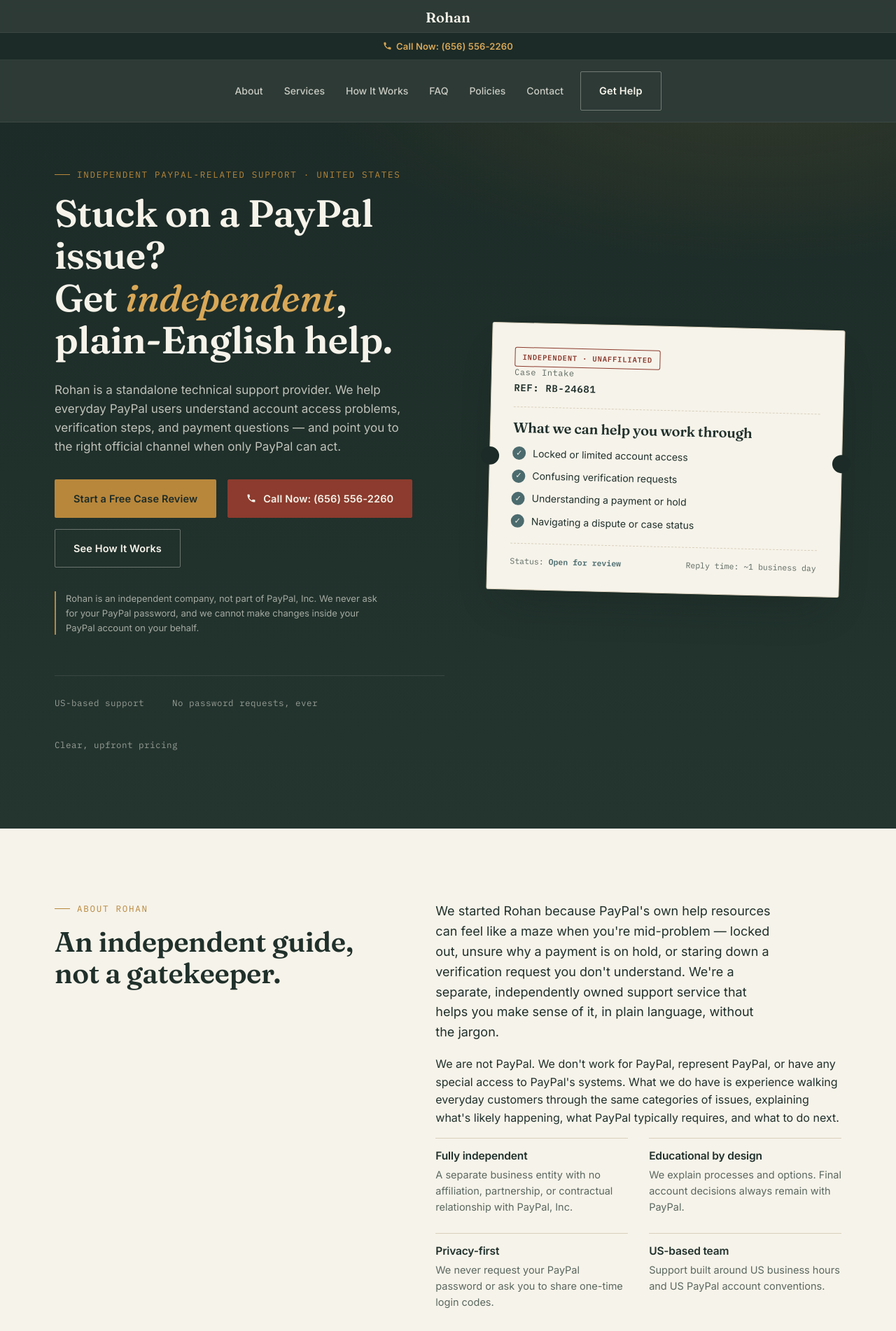
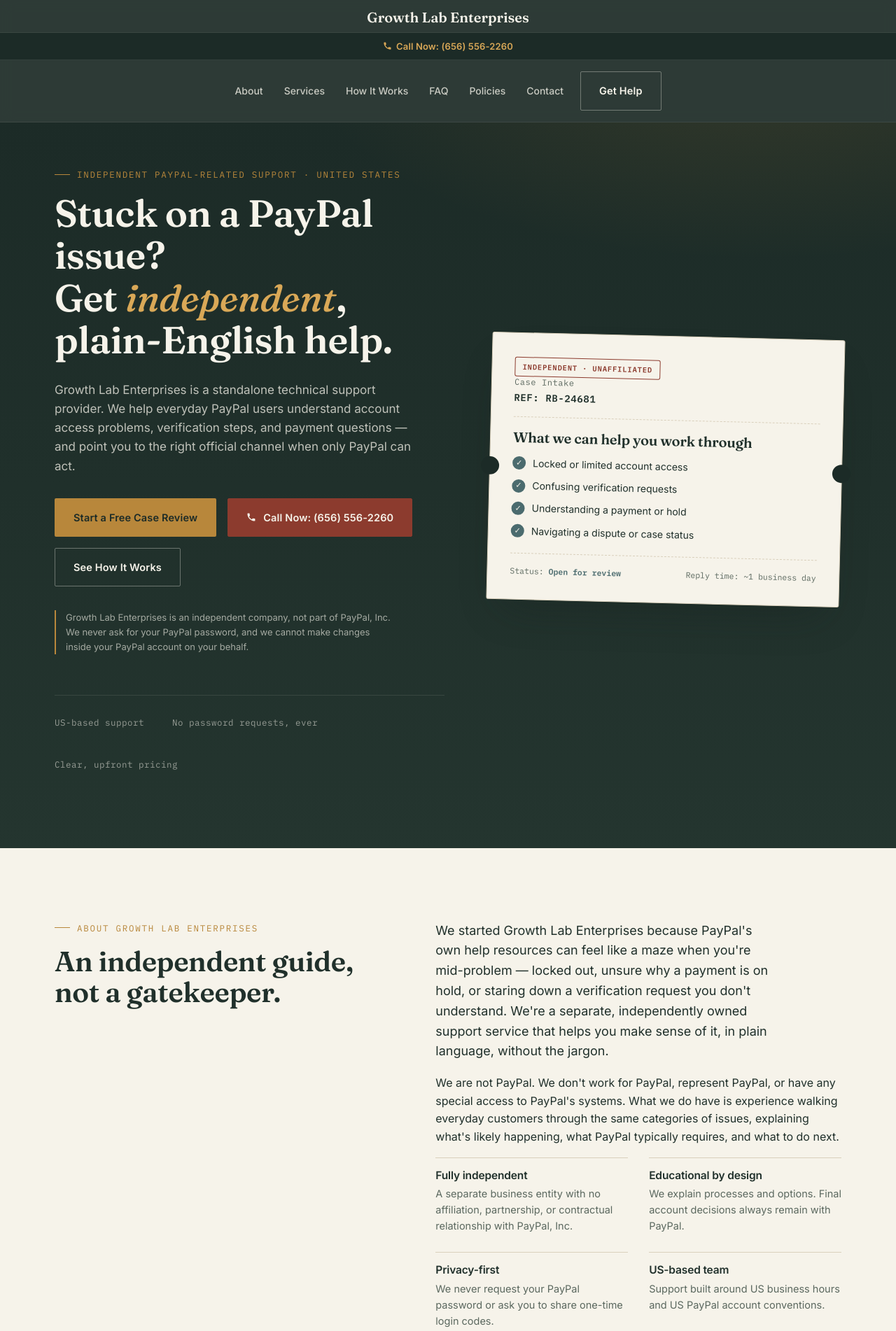
Before and after one commit to himkaran25/independent-support-for-pay-pal, a plain HTML site: page index.html in a window 1280 px wide. Shown: the top 1902 px of the page at 70% size. Drawn offline with Linux system fonts and the light colour scheme.

Commit message:
Update branding from Rohan to Growth Lab Enterprises

```diff
--- a/index.html
+++ b/index.html
@@ -3,23 +3,23 @@
 <head>
 <meta charset="UTF-8">
 <meta name="viewport" content="width=device-width, initial-scale=1.0">
-<title>Rohan | Independent Third-Party PayPal Account Support (US)</title>
-<meta name="description" content="Rohan provides independent, third-party technical support to US customers navigating PayPal account access, verification, and payment issues. Not affiliated with, endorsed by, or sponsored by PayPal.">
+<title>Growth Lab Enterprises | Independent Third-Party PayPal Account Support (US)</title>
+<meta name="description" content="Growth Lab Enterprises provides independent, third-party technical support to US customers navigating PayPal account access, verification, and payment issues. Not affiliated with, endorsed by, or sponsored by PayPal.">
 <meta name="keywords" content="independent PayPal help, PayPal account support, PayPal login help, third-party technical support, PayPal verification help, PayPal troubleshooting USA">
 <meta name="robots" content="index, follow">
-<meta name="author" content="Rohan">
-<link rel="canonical" href="https://www.rohanbusiness.com/">
+<meta name="author" content="Growth Lab Enterprises">
+<link rel="canonical" href="https://www.growthlabenterprises.com/">
 
 <!-- Open Graph -->
 <meta property="og:type" content="website">
-<meta property="og:title" content="Rohan | Independent Third-Party PayPal Account Support">
-<meta property="og:description" content="Independent guidance for PayPal account access, verification, and payment questions. Rohan is not affiliated with PayPal.">
-<meta property="og:url" content="https://www.rohanbusiness.com/">
+<meta property="og:title" content="Growth Lab Enterprises | Independent Third-Party PayPal Account Support">
+<meta property="og:description" content="Independent guidance for PayPal account access, verification, and payment questions. Growth Lab Enterprises is not affiliated with PayPal.">
+<meta property="og:url" content="https://www.growthlabenterprises.com/">
 <meta property="og:locale" content="en_US">
 
 <!-- Twitter -->
 <meta name="twitter:card" content="summary_large_image">
-<meta name="twitter:title" content="Rohan | Independent PayPal Account Support">
+<meta name="twitter:title" content="Growth Lab Enterprises | Independent PayPal Account Support">
 <meta name="twitter:description" content="Independent, third-party technical support for PayPal account issues. Not affiliated with PayPal.">
 
 <!-- Structured Data -->
@@ -27,12 +27,12 @@
 {
   "@context": "https://schema.org",
   "@type": "ProfessionalService",
-  "name": "Rohan",
+  "name": "Growth Lab Enterprises",
   "description": "Independent third-party technical support provider assisting US customers with PayPal-related account, login, verification, and payment questions. Not affiliated with, endorsed by, or sponsored by PayPal.",
   "areaServed": "US",
-  "url": "https://www.rohanbusiness.com/",
+  "url": "https://www.growthlabenterprises.com/",
   "telephone": "+1-656-556-2260",
-  "disambiguatingDescription": "Rohan is an independent company and is not affiliated with, endorsed by, sponsored by, or in any way officially connected with PayPal, Inc."
+  "disambiguatingDescription": "Growth Lab Enterprises is an independent company and is not affiliated with, endorsed by, sponsored by, or in any way officially connected with PayPal, Inc."
 }
 </script>
 
@@ -473,7 +473,7 @@
 
 <header id="siteHeader">
   <div class="brandbar">
-    <a href="#top" class="logo">Rohan</a>
+    <a href="#top" class="logo">Growth Lab Enterprises</a>
   </div>
   <div class="topphone">
     <div class="wrap">
@@ -509,7 +509,7 @@
       <div>
         <p class="eyebrow">Independent PayPal-Related Support · United States</p>
         <h1>Stuck on a PayPal issue?<br>Get <em>independent</em>, plain-English help.</h1>
-        <p class="hero-sub">Rohan is a standalone technical support provider. We help everyday PayPal users understand account access problems, verification steps, and payment questions — and point you to the right official channel when only PayPal can act.</p>
+        <p class="hero-sub">Growth Lab Enterprises is a standalone technical support provider. We help everyday PayPal users understand account access problems, verification steps, and payment questions — and point you to the right official channel when only PayPal can act.</p>
         <div class="hero-actions">
           <a href="#contact" class="btn btn-brass">Start a Free Case Review</a>
           <a href="tel:6565562260" class="btn btn-call">
@@ -519,7 +519,7 @@
           <a href="#how" class="btn btn-ghost">See How It Works</a>
         </div>
         <div class="hero-note">
-          Rohan is an independent company, not part of PayPal, Inc. We never ask for your PayPal password, and we cannot make changes inside your PayPal account on your behalf.
+          Growth Lab Enterprises is an independent company, not part of PayPal, Inc. We never ask for your PayPal password, and we cannot make changes inside your PayPal account on your behalf.
         </div>
         <div class="trustbar">
           <div>US-based support</div>
@@ -554,11 +554,11 @@
   <section class="about" id="about">
     <div class="wrap about-grid">
       <div>
-        <p class="eyebrow">About Rohan</p>
+        <p class="eyebrow">About Growth Lab Enterprises</p>
         <h2>An independent guide, not a gatekeeper.</h2>
       </div>
       <div>
-        <p class="about-lede">We started Rohan because PayPal's own help resources can feel like a maze when you're mid-problem — locked out, unsure why a payment is on hold, or staring down a verification request you don't understand. We're a separate, independently owned support service that helps you make sense of it, in plain language, without the jargon.</p>
+        <p class="about-lede">We started Growth Lab Enterprises because PayPal's own help resources can feel like a maze when you're mid-problem — locked out, unsure why a payment is on hold, or staring down a verification request you don't understand. We're a separate, independently owned support service that helps you make sense of it, in plain language, without the jargon.</p>
         <p>We are not PayPal. We don't work for PayPal, represent PayPal, or have any special access to PayPal's systems. What we do have is experience walking everyday customers through the same categories of issues, explaining what's likely happening, what PayPal typically requires, and what to do next.</p>
         <div class="about-points">
           <div class="about-point">
@@ -709,7 +709,7 @@
       <div class="faq-list" id="faqList">
         <div class="faq-item open">
           <button class="faq-q" aria-expanded="true">Are you affiliated with PayPal?<span class="plus">+</span></button>
-          <div class="faq-a" style="max-height:200px;"><p>No. Rohan is an independently owned company with no affiliation, partnership, sponsorship, or endorsement relationship with PayPal, Inc. We are a third-party support service only.</p></div>
+          <div class="faq-a" style="max-height:200px;"><p>No. Growth Lab Enterprises is an independently owned company with no affiliation, partnership, sponsorship, or endorsement relationship with PayPal, Inc. We are a third-party support service only.</p></div>
         </div>
         <div class="faq-item">
           <button class="faq-q" aria-expanded="false">Can you guarantee my issue will be resolved?<span class="plus">+</span></button>
@@ -744,7 +744,7 @@
         <p class="contact-sub">Tell us what's going on. We'll reply with next steps — no obligation, no password required.</p>
         <div class="contact-meta">
           <div><b>Phone</b><a href="tel:6565562260" style="color:inherit;">(656) 556-2260</a></div>
-          <div><b>Email</b>support@rohanbusiness.example</div>
+          <div><b>Email</b>support@growthlabenterprises.example</div>
           <div><b>Hours</b>Mon–Fri, 8am–7pm ET</div>
           <div><b>Service Area</b>United States</div>
         </div>
@@ -790,7 +790,7 @@
           </div>
           <div class="field-check">
             <input type="checkbox" id="consent" name="consent" required>
-            <label for="consent">I understand Rohan is an independent provider, not affiliated with PayPal, and will never be asked to share my PayPal password.</label>
+            <label for="consent">I understand Growth Lab Enterprises is an independent provider, not affiliated with PayPal, and will never be asked to share my PayPal password.</label>
           </div>
           <button type="submit" class="btn btn-brass btn-block">Submit Case Review Request</button>
           <div class="form-msg" id="formMsg"></div>
@@ -830,7 +830,7 @@
       <div class="legal-panel" id="panel-terms">
         <span class="legal-updated">Last updated: August 2026</span>
         <h3>1. Independent service</h3>
-        <p>Rohan is an independently owned and operated technical support provider. We are not affiliated with, endorsed by, sponsored by, or in any way officially connected with PayPal, Inc. Any references to PayPal are for descriptive purposes only, to identify the subject of the support we provide.</p>
+        <p>Growth Lab Enterprises is an independently owned and operated technical support provider. We are not affiliated with, endorsed by, sponsored by, or in any way officially connected with PayPal, Inc. Any references to PayPal are for descriptive purposes only, to identify the subject of the support we provide.</p>
         <h3>2. Nature of services</h3>
         <p>Our services consist of educational guidance, troubleshooting walkthroughs, and general information related to PayPal account processes. We do not have access to PayPal's internal systems and cannot make changes to your PayPal account.</p>
         <h3>3. No guaranteed outcomes</h3>
@@ -840,7 +840,7 @@
         <h3>5. Acceptable use</h3>
         <p>You agree to use our services lawfully and to provide accurate information when requesting support.</p>
         <h3>6. Limitation of liability</h3>
-        <p>To the maximum extent permitted by law, Rohan is not liable for indirect, incidental, or consequential damages arising from use of our services or reliance on guidance provided.</p>
+        <p>To the maximum extent permitted by law, Growth Lab Enterprises is not liable for indirect, incidental, or consequential damages arising from use of our services or reliance on guidance provided.</p>
         <h3>7. Changes to these terms</h3>
         <p>We may update these terms from time to time. Continued use of our services after changes constitutes acceptance of the updated terms.</p>
       </div>
@@ -860,7 +860,7 @@
       <div class="legal-panel" id="panel-disclaimer">
         <span class="legal-updated">Last updated: August 2026</span>
         <h3>Independence disclaimer</h3>
-        <p>Rohan is a separate, independently owned company. We are not PayPal, and we are not affiliated with, endorsed by, sponsored by, or officially connected with PayPal, Inc. or any of its subsidiaries in any way. PayPal and any related marks are the property of their respective owners and are referenced here solely to describe the subject matter of our support services.</p>
+        <p>Growth Lab Enterprises is a separate, independently owned company. We are not PayPal, and we are not affiliated with, endorsed by, sponsored by, or officially connected with PayPal, Inc. or any of its subsidiaries in any way. PayPal and any related marks are the property of their respective owners and are referenced here solely to describe the subject matter of our support services.</p>
         <h3>No official access</h3>
         <p>We do not have privileged or backend access to PayPal's systems. We cannot unlock, verify, or modify your PayPal account directly. All account-level decisions remain solely with PayPal.</p>
         <h3>General information only</h3>
@@ -878,7 +878,7 @@
   <div class="wrap">
     <div class="foot-grid">
       <div class="foot-brand">
-        <a href="#top" class="logo" style="color:var(--paper);">Rohan</a>
+        <a href="#top" class="logo" style="color:var(--paper);">Growth Lab Enterprises</a>
         <p>Independent technical support for US customers navigating PayPal-related account questions. Not affiliated with PayPal, Inc.</p>
       </div>
       <div class="foot-col">
@@ -908,10 +908,10 @@
       </div>
     </div>
     <div class="foot-disclaimer">
-      Rohan is an independent, third-party technical support provider. We are not affiliated with, endorsed by, sponsored by, or officially connected with PayPal, Inc. or any of its affiliates. "PayPal" is referenced solely to describe the subject matter of the support we provide. We never request PayPal passwords, security codes, or remote access, and we cannot guarantee outcomes on decisions that rest solely with PayPal.
+      Growth Lab Enterprises is an independent, third-party technical support provider. We are not affiliated with, endorsed by, sponsored by, or officially connected with PayPal, Inc. or any of its affiliates. "PayPal" is referenced solely to describe the subject matter of the support we provide. We never request PayPal passwords, security codes, or remote access, and we cannot guarantee outcomes on decisions that rest solely with PayPal.
     </div>
     <div class="foot-bottom">
-      <span>© 2026 Rohan. All rights reserved.</span>
+      <span>© 2026 Growth Lab Enterprises. All rights reserved.</span>
       <span>Made for US customers · Independent &amp; unaffiliated</span>
     </div>
   </div>
```
